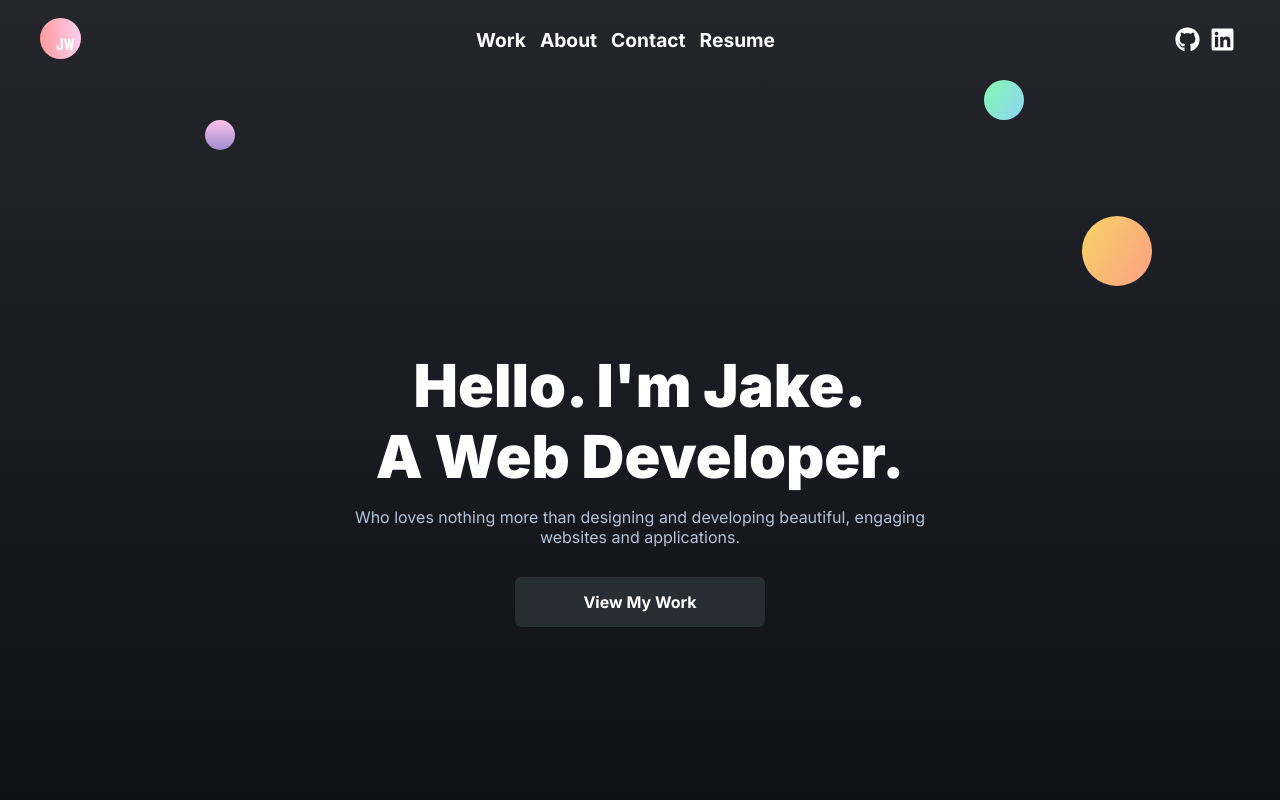
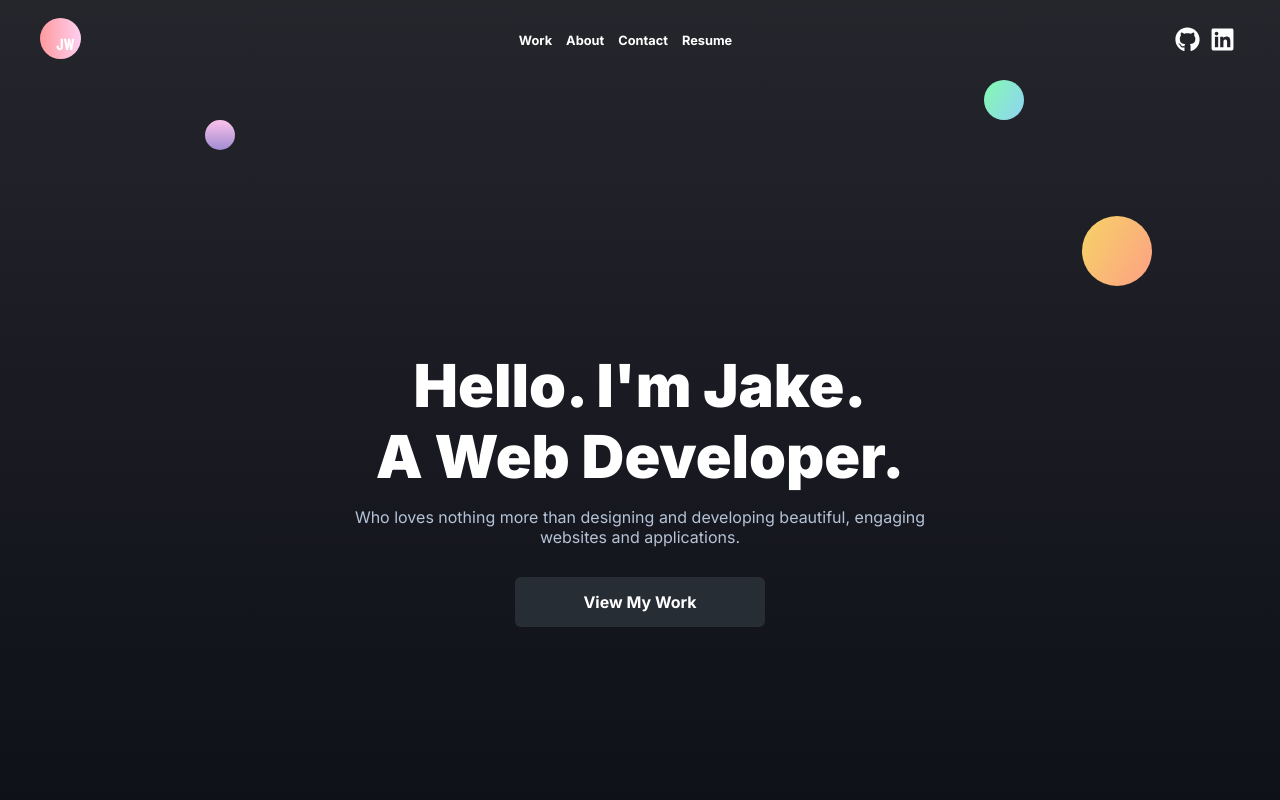
Before and after one commit to jakealistairwood/portfolioV2, a React (Create React App) app: page / in a window 1280 px wide. Shown: the top 800 px of the page. Built offline with nearby package versions, Linux system fonts and the light colour scheme.

Commit message:
reducing size of navbar links for tablet and above - changed color and hover effect

```diff
--- a/src/components/Navbar/Navbar.module.scss
+++ b/src/components/Navbar/Navbar.module.scss
@@ -21,9 +21,22 @@
                 font-weight: 700;
                 margin: 0 7px;
                 font-size: 0.8rem;
+                color: $white;
 
                 @media screen and (min-width: 768px) {
-                    font-size: 1.2rem;
+                    font-size: 1rem;
+                    margin: 0 10px;
+                    font-weight: 500;
+                    color: $lightGrey;
+                    transition: 0.3s ease-in-out;
+
+                    &:hover {
+                        color: $white;
+                    }
+                }
+
+                @media screen and (min-width: 1024px) {
+                    margin: 0 20px;
                 }
             }
         }
```
